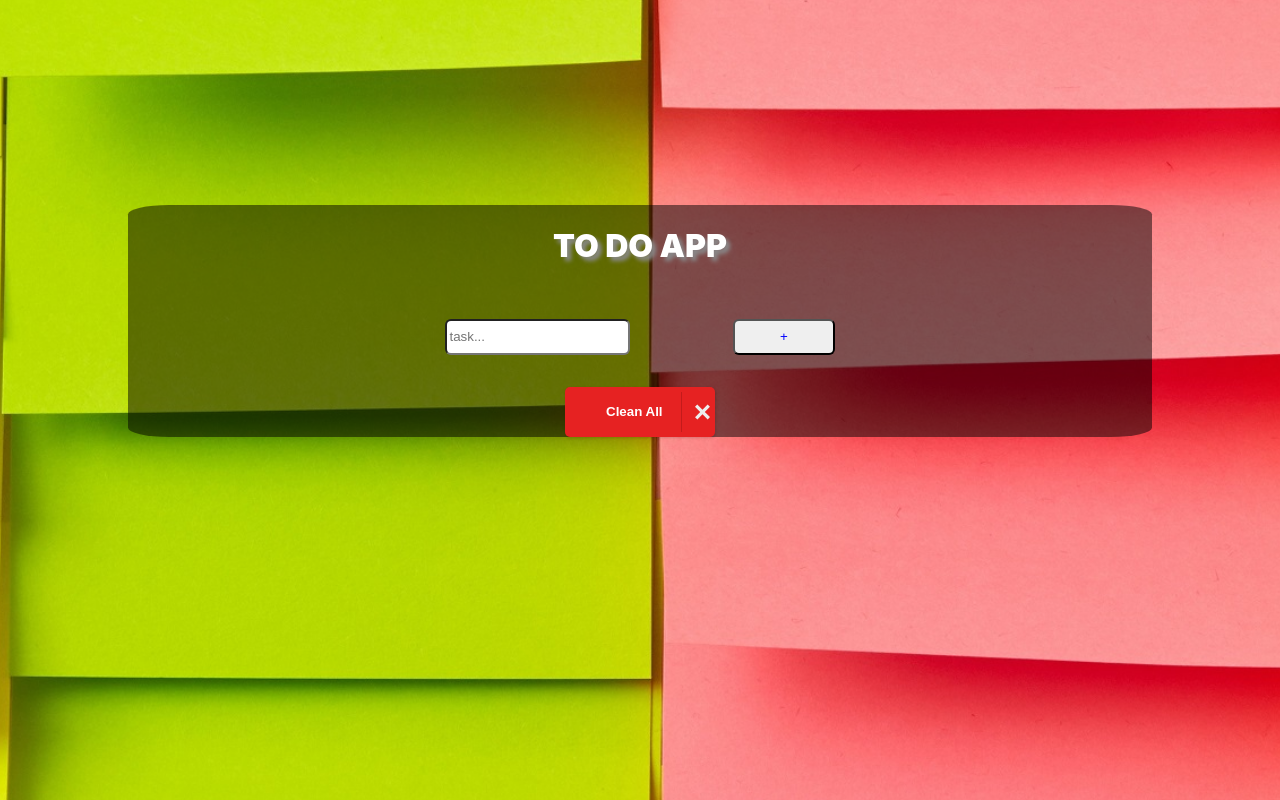
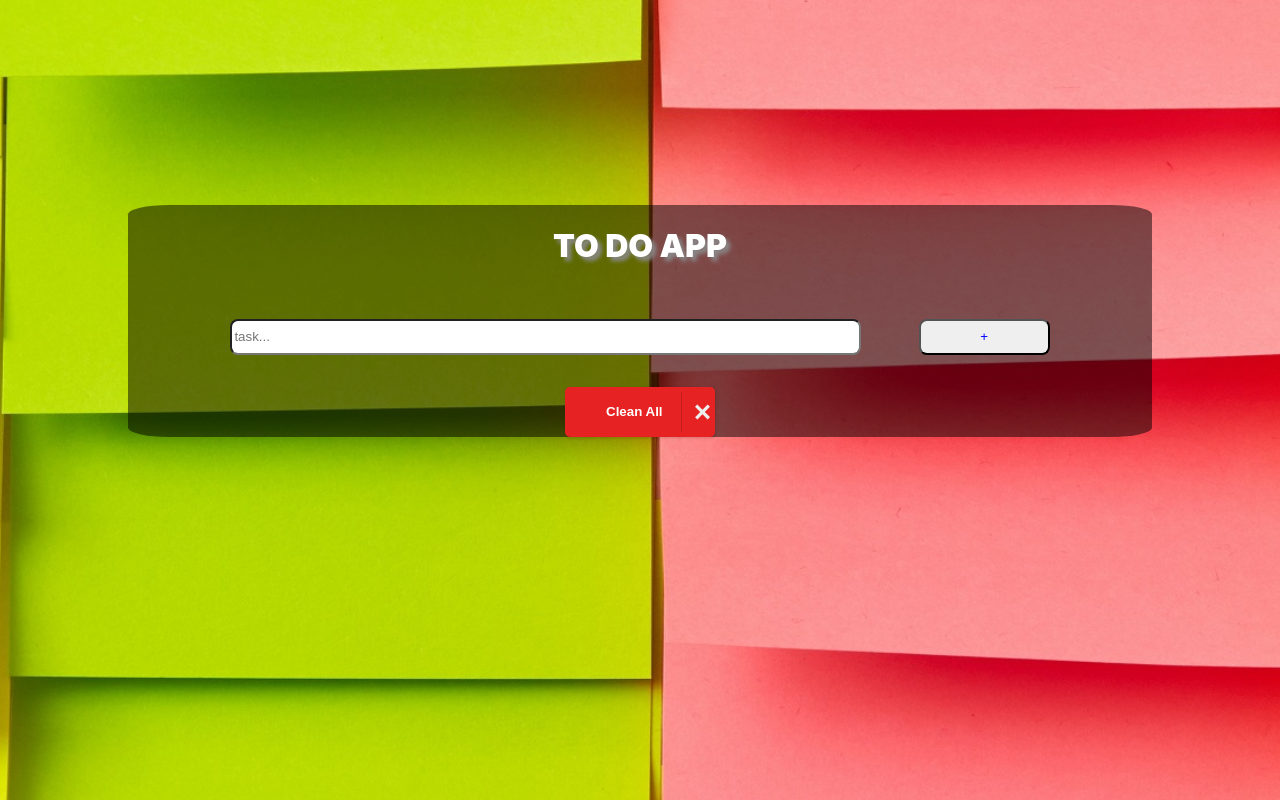
Before and after one commit to arielgomezmendez/to-do-app-react-1, a React (Create React App) app: page / in a window 1280 px wide. Shown: the top 800 px of the page. Built offline with nearby package versions, Linux system fonts and the light colour scheme.

Commit message:
Change the size and border radious of the input and add task button

```diff
--- a/src/components/Button/Button.css
+++ b/src/components/Button/Button.css
@@ -1,10 +1,9 @@
 .Button{
-
     cursor:pointer;
 }
 .addTask{
     color: blue;
     height: 36%;
-    width: 26%;
-    border-radius: 6px;
+    width: 16%;
+    border-radius: 8px;
 }
--- a/src/components/Form/Form.css
+++ b/src/components/Form/Form.css
@@ -1,5 +1,5 @@
 .Form{
-    width: 38%;
+    width: 80%;
     height: 100px;
     display: flex;
     flex-direction: row;
@@ -8,6 +8,6 @@
 }
 .input{
     height: 30%;
-    border-radius: 6px;
-    background-color: gradient(blue red);
+    width: 76%;
+    border-radius: 8px;
 }
```
